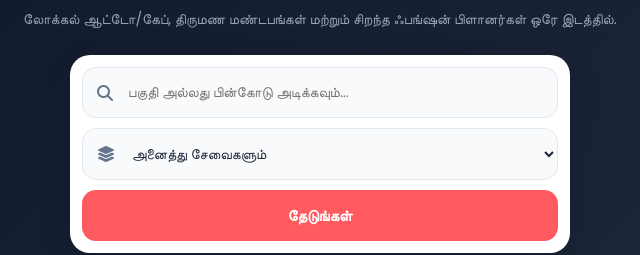
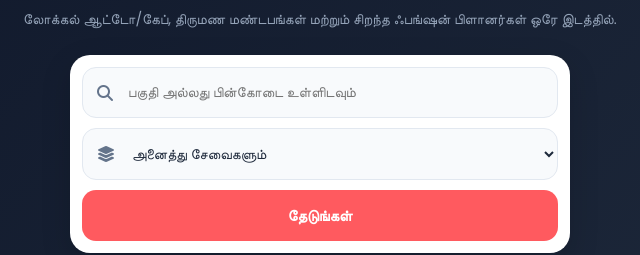
Before and after one commit to jsdevil64/NammaLocal, a plain HTML site: page index.html in a window 1280 px wide. Shown: the part 178-433 px from the top of the page, 320-960 px from the left. Drawn offline with Linux system fonts and the light colour scheme.

Commit message:
Change placeholder text in search input field
Updated the placeholder text in the search input field to enhance clarity.

```diff
--- a/index.html
+++ b/index.html
@@ -33,7 +33,7 @@
             <div class="search-box-container">
                 <div class="input-wrapper">
                     <i class="fa-solid fa-magnifying-glass search-icon"></i>
-                    <input type="text" id="area-search" placeholder="பகுதி அல்லது பின்கோடு அடிக்கவும்...">
+                    <input type="text" id="area-search" placeholder="பகுதி அல்லது பின்கோடை உள்ளிடவும்">
                 </div>
                 <div class="select-wrapper">
                     <i class="fa-solid fa-layer-group brief-icon"></i>
```
